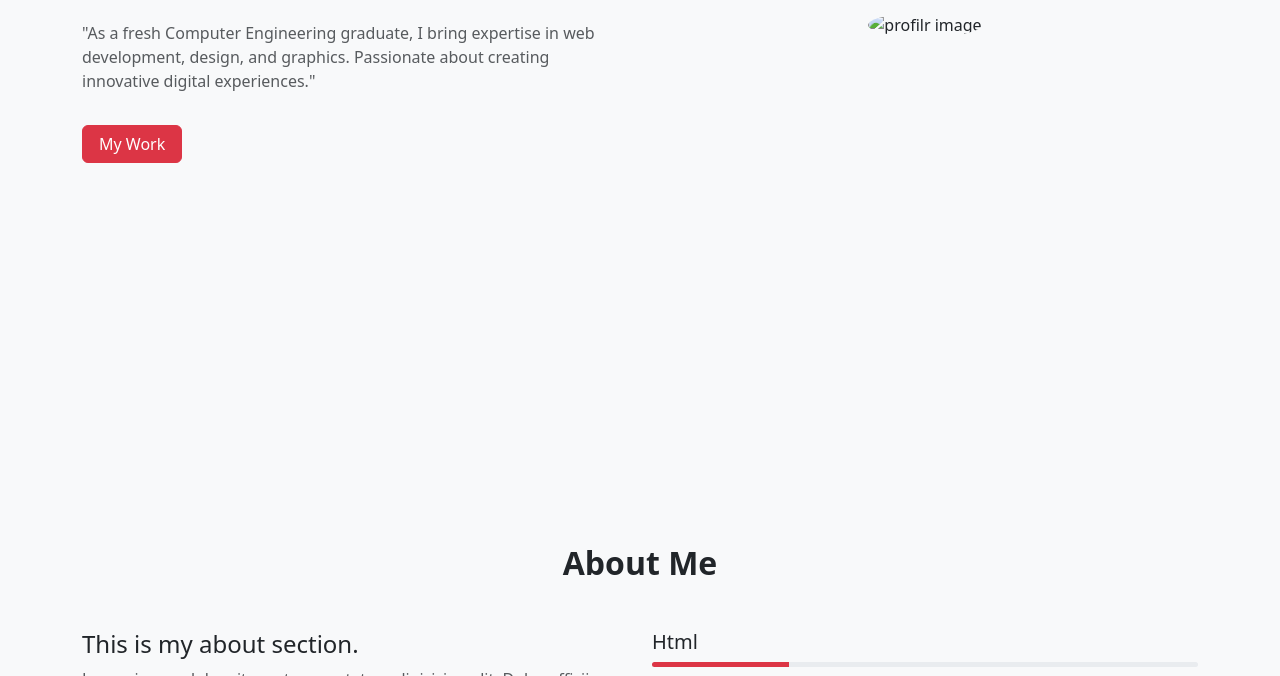
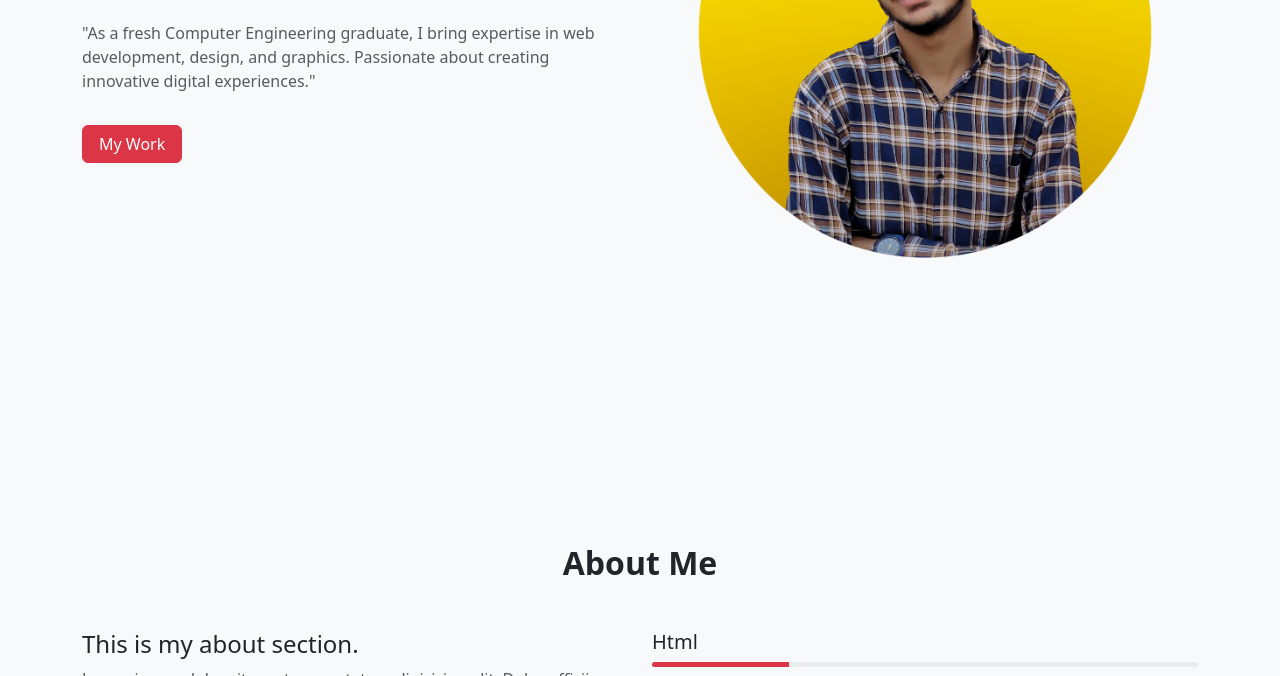
Before and after one commit to piyush22F/portfolio22, a plain HTML site: page index.html in a window 1280 px wide. Shown: the part 424-1100 px from the top of the page. Drawn offline with nearby package versions, Linux system fonts and the light colour scheme.

Commit message:
Update index.html

```diff
--- a/index.html
+++ b/index.html
@@ -41,7 +41,7 @@
             <div class="row min-vh-100 align-items-center align-content-center">
                 <div class="col-md-6">
                     <div class="home-img text-center">
-                        <img src="/images/profile pic.png" alt="profilr image" class="rounded-circle mw-100">
+                        <img src="/profile pic.png" alt="profilr image" class="rounded-circle mw-100">
                     </div>
                 </div>
                 <div class="col-md-6 order-md-first">
```
